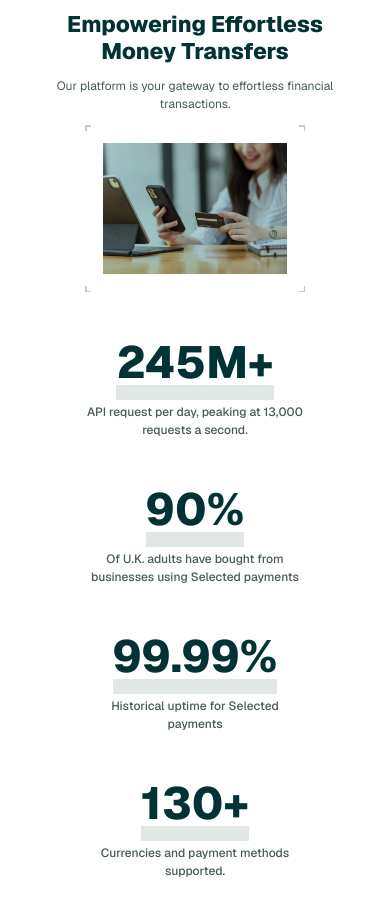
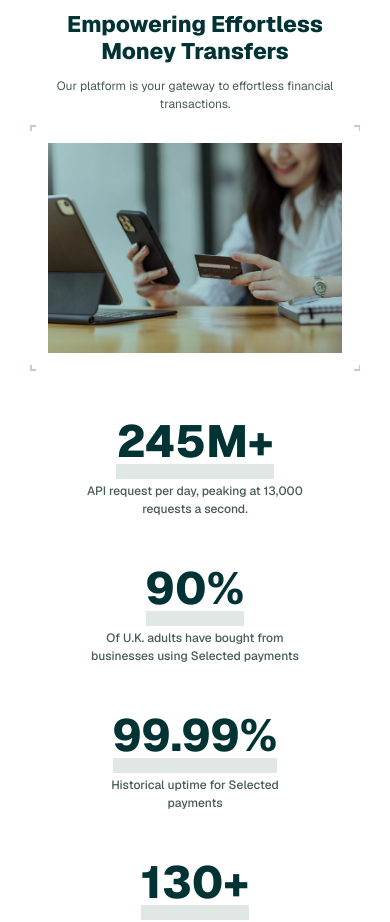
Before and after one commit to arshaan-abh/payments-landing, a Next.js app: page / in a window 390 px wide. Shown: the part 4640-5562 px from the top of the page. Built offline with nearby package versions, Linux system fonts and the light colour scheme.

Commit message:
Fix responsive

```diff
--- a/app/_components/features-four/index.tsx
+++ b/app/_components/features-four/index.tsx
@@ -63,7 +63,7 @@ const FeatureFour: FC<FeatureFourProps> = ({}) => {
 						transform: `translateX(calc(0 * 100%))`,
 					}}
 				>
-					<GridBorderComponent className="m-auto xs:w-2/3 sm:w-full">
+					<GridBorderComponent className="m-auto ms:w-2/3 sm:w-full">
 						<Image placeholder="blur" src={Empowering} alt="Empowering" />
 					</GridBorderComponent>
 				</div>
```
